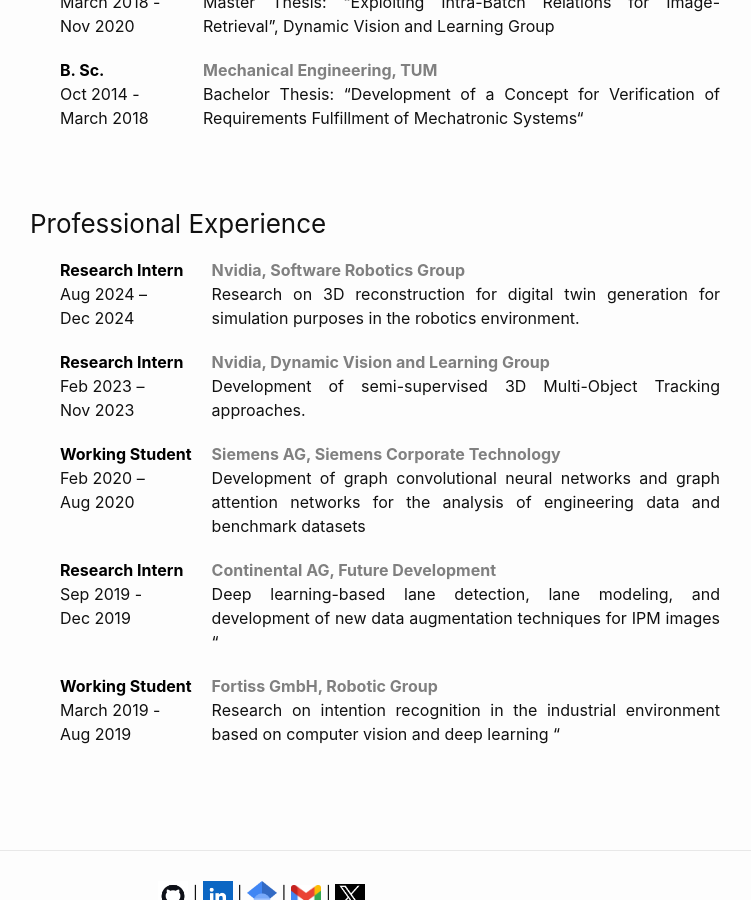
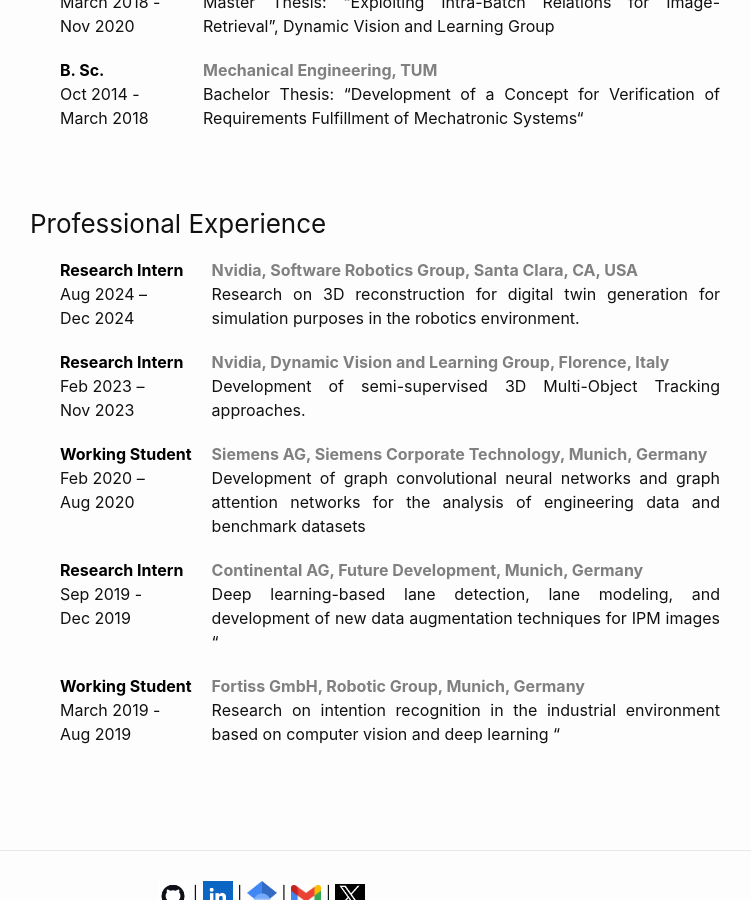
Before and after one commit to JennySeidenschwarz/JennySeidenschwarz.github.io, a Jekyll site: the page built from cv.md, in a window 1280 px wide and 900 px high, scrolled down 586 px. Shown: the whole window, without its empty margins (240-991 px from the left). Built offline with Jekyll 4.4.1, drawn with Linux system fonts in a browser that asks for light colours.

Commit message:
Update cv.md

```diff
--- a/cv.md
+++ b/cv.md
@@ -6,7 +6,7 @@ layout: page
 title: CV
 ---
 
-Below you can find details about my professional experience and my education. Also feel free to download my CV [here](https://drive.google.com/file/d/1nVsEBiEv8XLVBTiT0teQ6MJFmXx4mi1e/view?usp=sharing).
+Below you can find details about my professional experience and my education. Also feel free to download my CV [here](https://drive.google.com/file/d/1A1lI-0lmryJZLNXaDNXpf4MF0q2Q2dsA/view?usp=sharing).
 
 ### Education
 <div class="wrapper">
@@ -26,14 +26,14 @@ Below you can find details about my professional experience and my education. Al
 
 <div class="wrapper">
     <div class="grid-item"><div class="sub_head">Research Intern</div><div class="block_text">  Aug 2024 – <br/> Dec 2024 </div></div>
-    <div class="grid-item block_text "> <div class="sub_head_gray">Nvidia, Software Robotics Group</div> Research on 3D reconstruction for digital twin generation for simulation purposes in the robotics environment.</div>
+    <div class="grid-item block_text "> <div class="sub_head_gray">Nvidia, Software Robotics Group, Santa Clara, CA, USA</div> Research on 3D reconstruction for digital twin generation for simulation purposes in the robotics environment.</div>
     <div class="grid-item"><div class="sub_head">Research Intern</div><div class="block_text">  Feb 2023 – <br/> Nov 2023</div></div>
-    <div class="grid-item block_text "> <div class="sub_head_gray">Nvidia, Dynamic Vision and Learning Group</div> Development of semi-supervised 3D Multi-Object Tracking approaches.</div>
+    <div class="grid-item block_text "> <div class="sub_head_gray">Nvidia, Dynamic Vision and Learning Group, Florence, Italy</div> Development of semi-supervised 3D Multi-Object Tracking approaches.</div>
     <div class="grid-item"><div class="sub_head">Working Student</div><div class="block_text"> Feb 2020 –  <br/> Aug 2020</div></div>
-    <div class="grid-item block_text "> <div class="sub_head_gray">Siemens AG, Siemens Corporate Technology  </div> Development of graph convolutional neural networks and graph attention networks for the analysis of engineering data and benchmark datasets </div>
+    <div class="grid-item block_text "> <div class="sub_head_gray">Siemens AG, Siemens Corporate Technology, Munich, Germany  </div> Development of graph convolutional neural networks and graph attention networks for the analysis of engineering data and benchmark datasets </div>
     <div class="grid-item"><div class="sub_head">Research Intern</div><div class="block_text">  Sep 2019 - <br/> Dec 2019</div></div>
-    <div class="grid-item block_text "> <div class="sub_head_gray">Continental AG, Future Development </div> Deep learning-based lane detection, lane modeling, and development of new data augmentation techniques for IPM images “ </div>
+    <div class="grid-item block_text "> <div class="sub_head_gray">Continental AG, Future Development, Munich, Germany </div> Deep learning-based lane detection, lane modeling, and development of new data augmentation techniques for IPM images “ </div>
     <div class="grid-item"><div class="sub_head">Working Student</div><div class="block_text">  March 2019 - <br/> Aug 2019</div></div>
-    <div class="grid-item block_text "> <div class="sub_head_gray"> Fortiss GmbH, Robotic Group </div> Research on intention recognition in the industrial environment based on computer vision and deep learning “ </div>
+    <div class="grid-item block_text "> <div class="sub_head_gray"> Fortiss GmbH, Robotic Group, Munich, Germany </div> Research on intention recognition in the industrial environment based on computer vision and deep learning “ </div>
 </div>
 <br/>
```
